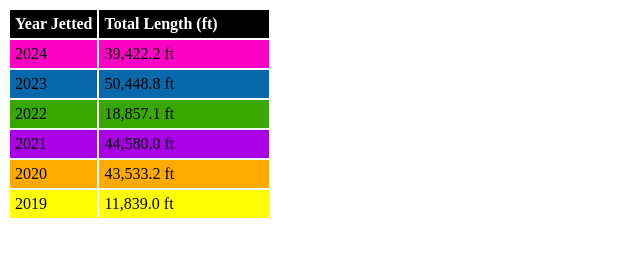
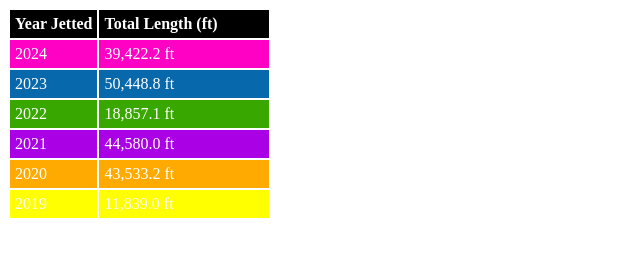
Before and after one commit to mccordpa/SalineJetting, a plain HTML site: page index.html in a window 1280 px wide. Shown: the whole page, without its empty margins (0-640 px from the left). Drawn offline with Linux system fonts and the light colour scheme.

Commit message:
Update index.html

```diff
--- a/index.html
+++ b/index.html
@@ -6,28 +6,28 @@
                 <td style="color: white; font-weight: bold; width: 160px; padding: 5px;">Total Length (ft)</td>
             </tr>
                 <tr style="background-color: #ff00c5">
-                <td style="padding: 5px;">2024</td>
-                <td style="width: 160px; padding: 5px;">39,422.2 ft</td>
+                <td style="color: white; padding: 5px;">2024</td>
+                <td style="color: white; width: 160px; padding: 5px;">39,422.2 ft</td>
             </tr>
                 <tr style="background-color: #0868ac">
-                <td style="padding: 5px;">2023</td>
-                <td style="width: 160px; padding: 5px;">50,448.8 ft</td>
+                <td style="color: white; padding: 5px;">2023</td>
+                <td style="color: white; width: 160px; padding: 5px;">50,448.8 ft</td>
             </tr>
                 <tr style="background-color: #38a800">
-                <td style="padding: 5px;">2022</td>
-                <td style="width: 160px; padding: 5px;">18,857.1 ft</td>
+                <td style="color: white; padding: 5px;">2022</td>
+                <td style="color: white; width: 160px; padding: 5px;">18,857.1 ft</td>
             </tr>
                 <tr style="background-color: #a900e6">
-                <td style="padding: 5px;">2021</td>
-                <td style="width: 160px; padding: 5px;">44,580.0 ft</td>
+                <td style="color: white; padding: 5px;">2021</td>
+                <td style="color: white; width: 160px; padding: 5px;">44,580.0 ft</td>
             </tr>
                 <tr style="background-color: #ffaa00">
-                <td style="padding: 5px;">2020</td>
-                <td style="width: 160px; padding: 5px;">43,533.2 ft</td>
+                <td style="color: white; padding: 5px;">2020</td>
+                <td style="color: white; width: 160px; padding: 5px;">43,533.2 ft</td>
             </tr>
             <tr style="background-color: #ffff00">
-                <td style="padding: 5px;">2019</td>
-                <td style="width: 160px; padding: 5px;">11,839.0 ft</td>
+                <td style="color: white; padding: 5px;">2019</td>
+                <td style="color: white; width: 160px; padding: 5px;">11,839.0 ft</td>
             </tr>
 
 
```
